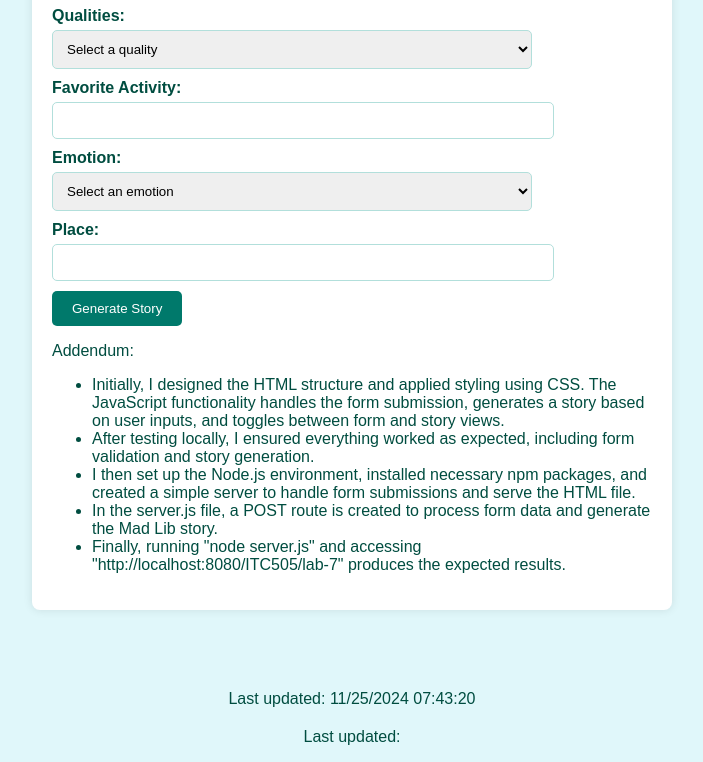
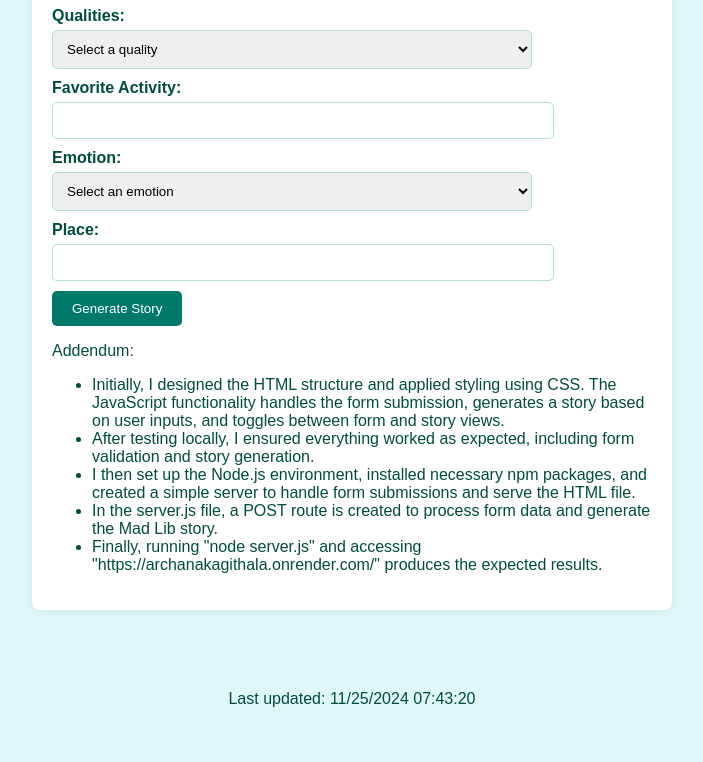
Before and after one commit to jasweerbannu/archanakagithala, a website: page public/index.html in a window 1280 px wide. Shown: the part 243-1005 px from the top of the page, without its empty margins (288-991 px from the left). After the commit the page ends 967 px from the top, so only its background shows below. Drawn offline with Linux system fonts and the light colour scheme.

Commit message:
Update index.html

```diff
--- a/public/index.html
+++ b/public/index.html
@@ -59,7 +59,7 @@
           In the server.js file, a POST route is created to process form data and generate the Mad Lib story.
         </li>
         <li>
-          Finally, running "node server.js" and accessing "http://localhost:8080/ITC505/lab-7" produces the expected results.
+          Finally, running "node server.js" and accessing "https://archanakagithala.onrender.com/" produces the expected results.
         </li>
       </ul>
       <div id="sentence" style="display: none">
@@ -102,12 +102,7 @@
       .getElementById("madLibsForm")
       .addEventListener("submit", generateSentence);
   </script>
-  <footer>
-    <p>
-      Last updated:
-      <span id="lastModified"></span>
-    </p>
-  </footer>
+
   <script type="text/javascript">
     var x = document.lastModified;
     document.getElementById("lastModified").textContent = x;
```
